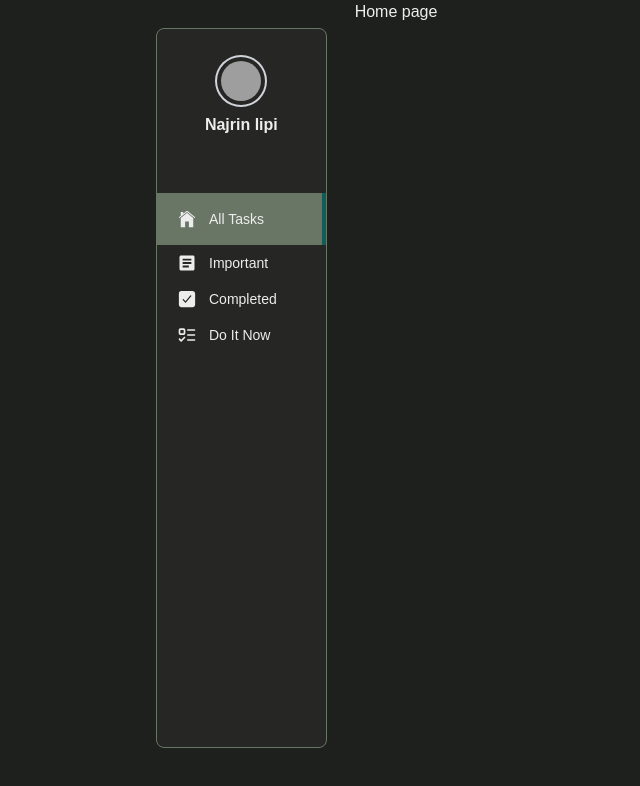
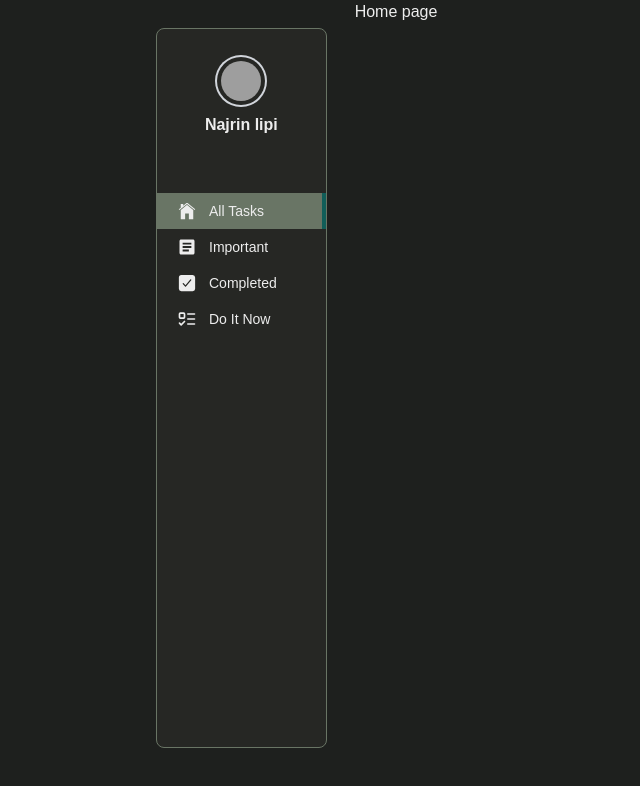
Before and after one commit to SamyaRoy999/Dayfect, a Next.js app: page / in a window 1280 px wide. Shown: the top 786 px of the page, without its empty margins (0-640 px from the left). Built offline with nearby package versions, Linux system fonts and the light colour scheme; grey boxes are pictures that could not be loaded.

Commit message:
style added sidebar

```diff
--- a/app/components/sidebar/sidebar.tsx
+++ b/app/components/sidebar/sidebar.tsx
@@ -11,6 +11,7 @@ const Sidebar = () => {
 
   return (
     <div className="lg:w-2/12 side-bar h-[90vh] lg:m-7 rounded-lg ">
+      {/* avater for user */}
       <div className=" flex flex-col items-center gap-2 my-7">
         <Image
           width={40}
@@ -20,7 +21,8 @@ const Sidebar = () => {
           alt="Bordered avatar"
         />
         <h3 className="font-bold ">Najrin lipi</h3>
-
+        {/* avater for user */}
+        {/* page manu */}
         <ul className="w-full lg:mt-12 ">
           {menu.map((item) => (
             <li
@@ -28,13 +30,10 @@ const Sidebar = () => {
               className={`lg:w-full ${
                 pathname === item.link
                   ? "sideBar-menu  py-2 border-r-4 border-teal-800"
-                  : ""
+                  : "py-2"
               }`}
             >
-              <Link
-                href={item.link}
-                className="flex items-center ml-5 py-2  gap-3"
-              >
+              <Link href={item.link} className="flex items-center ml-5   gap-3">
                 <div className="font-bold text-xl">
                   <item.icon />
                 </div>
@@ -43,6 +42,7 @@ const Sidebar = () => {
             </li>
           ))}
         </ul>
+        {/* page manu end*/}
       </div>
     </div>
   );
--- a/app/globals.css
+++ b/app/globals.css
@@ -22,6 +22,7 @@ body {
   background: var(--background);
   font-family: Arial, Helvetica, sans-serif;
 }
+/* main card */
 .side-bar {
   background: var(--sidebarBg);
   border: 1px solid var(--sidebarborder);
--- a/app/utils/menu.js
+++ b/app/utils/menu.js
@@ -2,6 +2,8 @@ import { IoIosHome } from "react-icons/io";
 import { IoMdListBox } from "react-icons/io";
 import { IoCheckbox } from "react-icons/io5";
 import { LuListTodo } from "react-icons/lu";
+
+// menubar obj
 const menu = [
   {
     id: 1,
```
